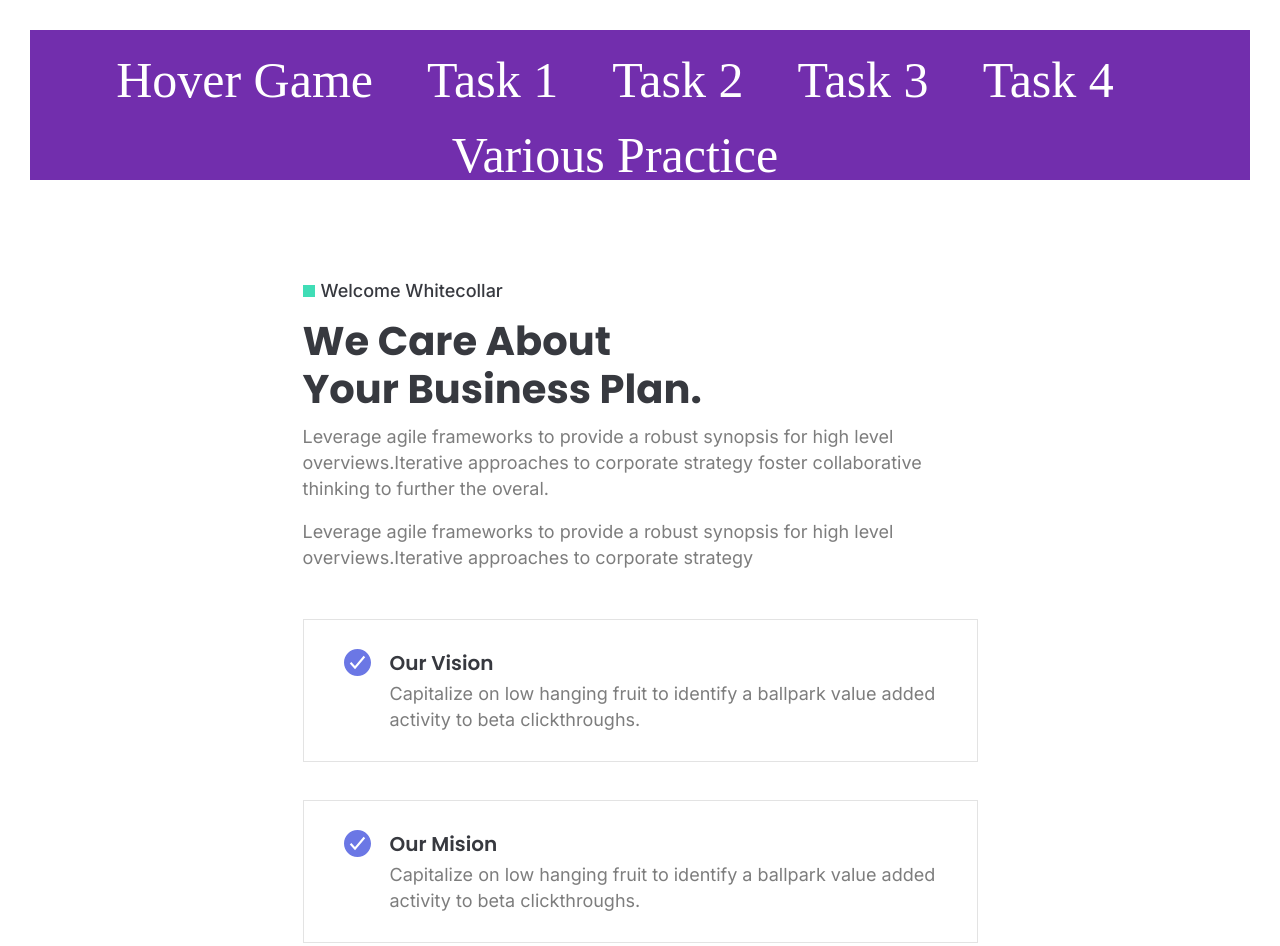
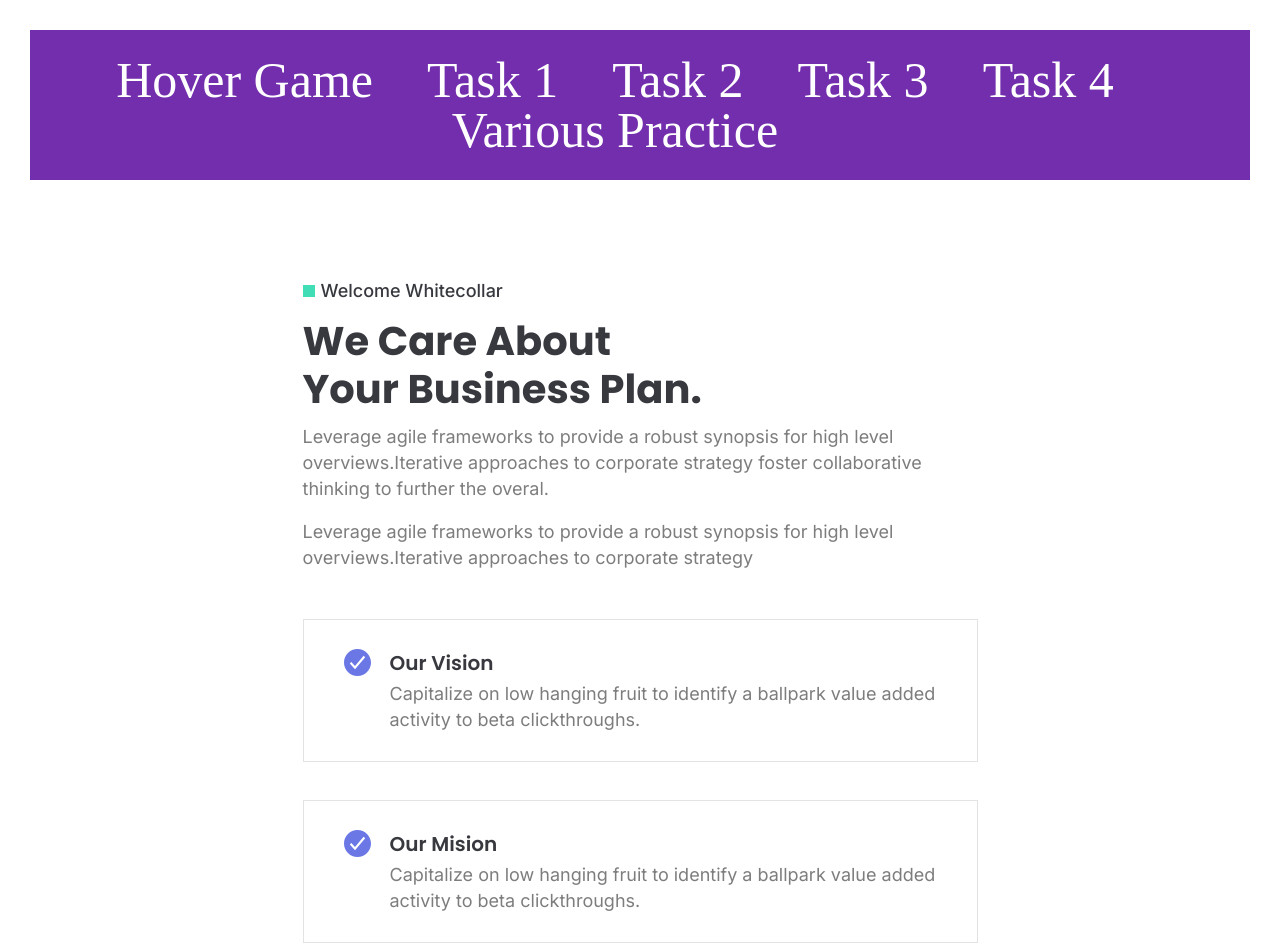
Before and after one commit to thesunn1/lessons, a plain HTML site: page lesson_9/index.html in a window 1280 px wide. Shown: the top 946 px of the page. Drawn offline with Linux system fonts and the light colour scheme; a web font is replaced by a local one.

Commit message:
Update style.css

```diff
--- a/lesson_9/css/style.css
+++ b/lesson_9/css/style.css
@@ -11,6 +11,7 @@
    max-width: 100%;
    min-height: 100px;
    background-color: #722ead;
+   padding: 25px;
    text-align: center;
    margin-bottom: 100px;
 }
@@ -20,7 +21,6 @@
    color: white;
    font-size: 50px;
    margin-right: 50px;
-   margin-top: 25px;
 }
 
 .top-header a:hover {
```
